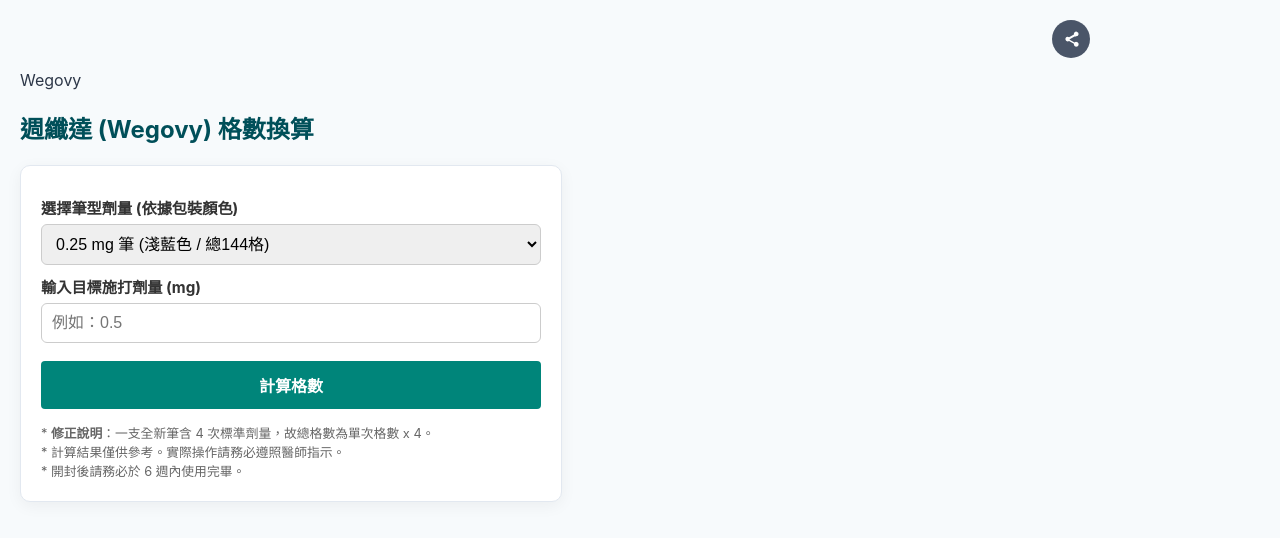
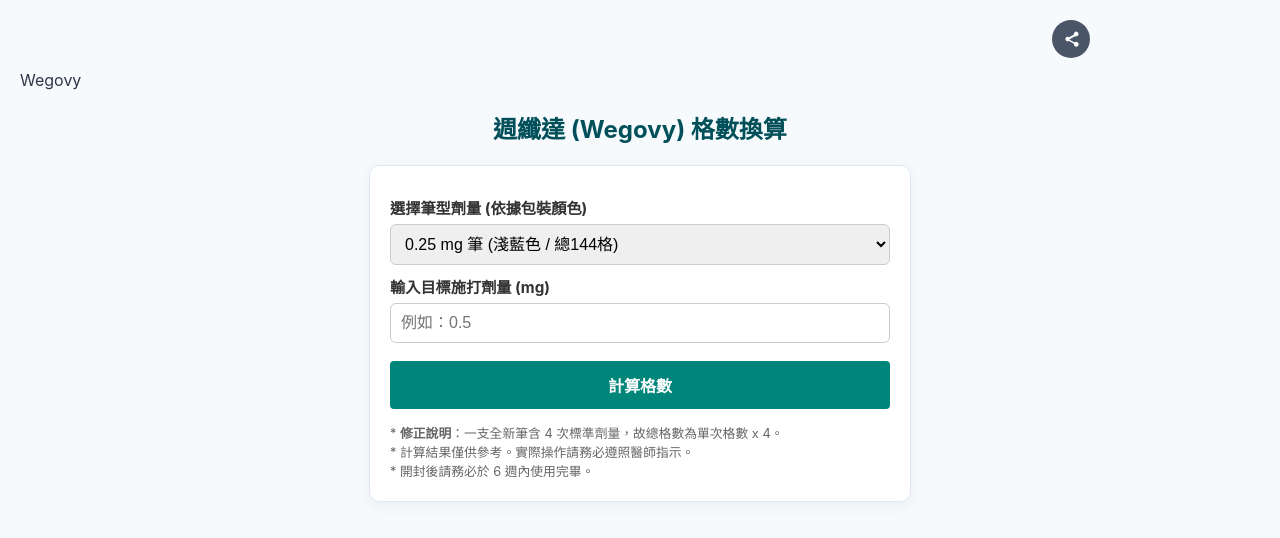
Before and after one commit to Shawn8290/AnanTools, a plain HTML site: page pages/wegovy/index.html in a window 1280 px wide. Drawn offline with Linux system fonts and the light colour scheme.

Commit message:
頁面統一置中

```diff
--- a/css/layout.css
+++ b/css/layout.css
@@ -66,3 +66,20 @@
     padding: 20px;
     background-color: var(--background-color);
 }
+
+/* 統一所有功能頁的主要內容置中方式 */
+.tool-section {
+    margin-left: auto;
+    margin-right: auto;
+    box-sizing: border-box;
+}
+
+.tool-section > h2 {
+    text-align: center;
+}
+
+.mounjaro-card,
+.wegovy-card {
+    margin-left: auto;
+    margin-right: auto;
+}
```
